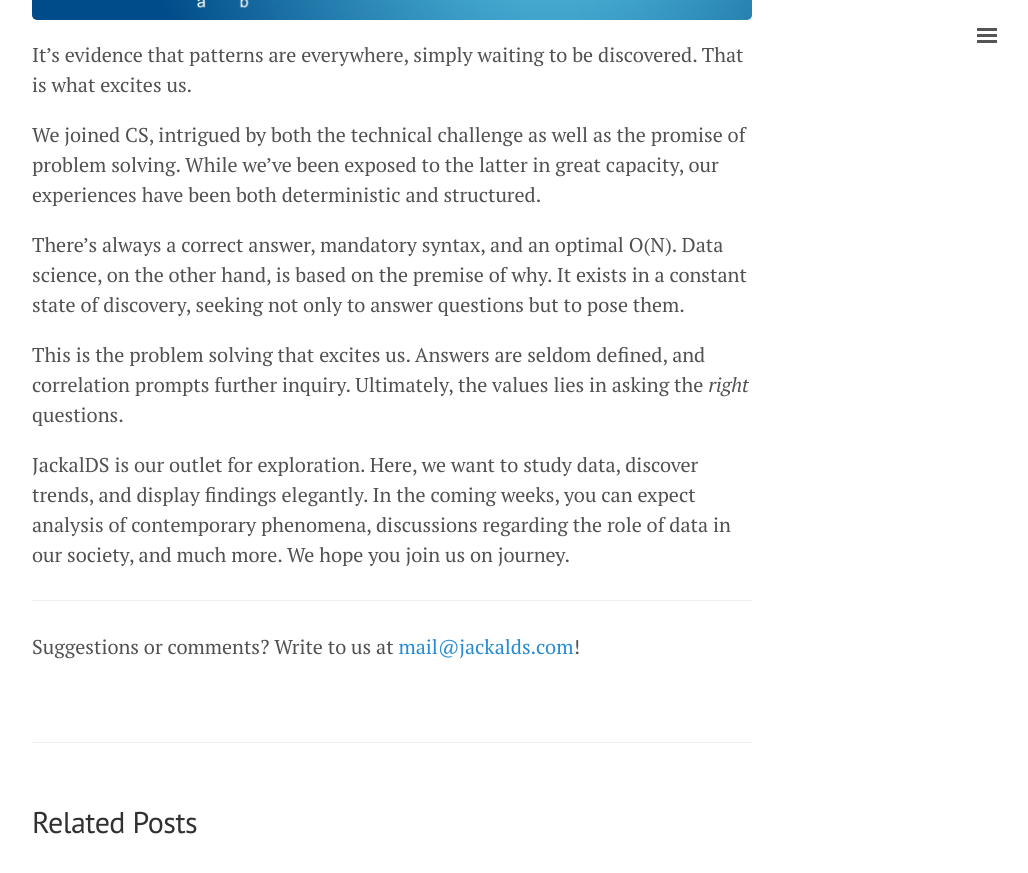
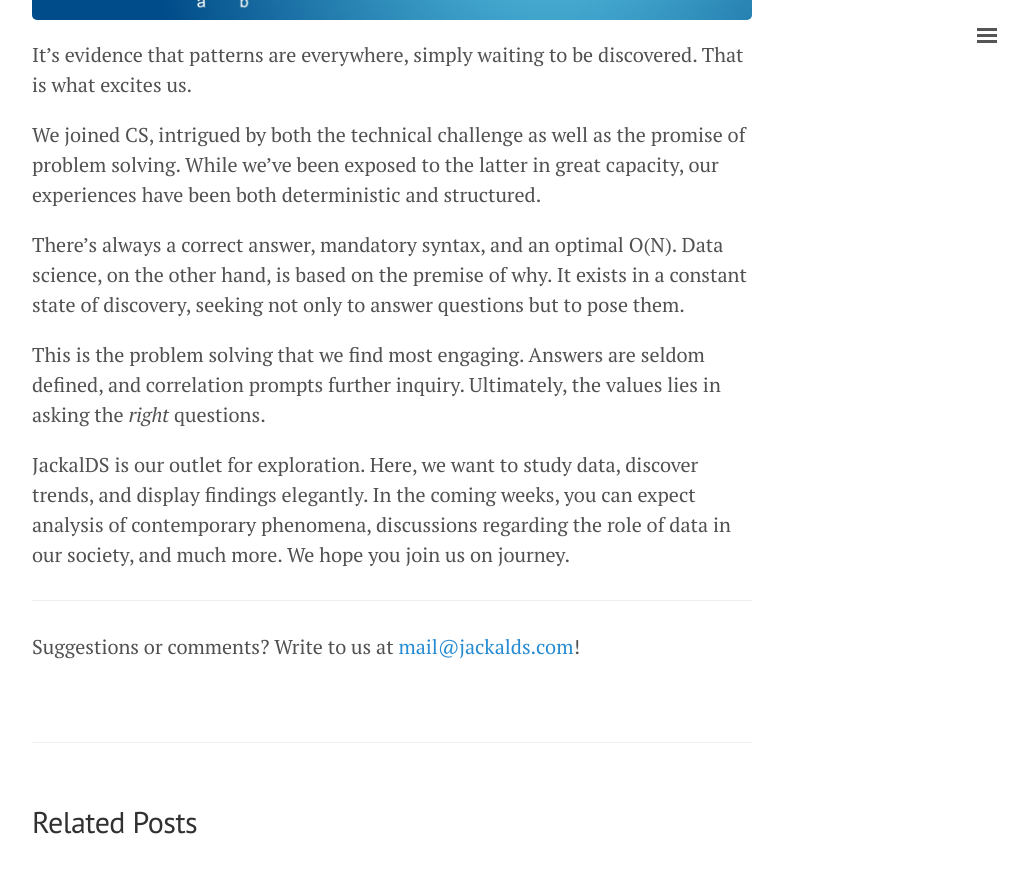
Before and after one commit to SohanChoudhury/JackalDS, a Jekyll site: the page built from _posts/2018-04-14-why-jackalds.md, in a window 1280 px wide and 900 px high, scrolled down 1611 px. Shown: the top 873 px of the window, without its empty margins (248-1276 px from the left). Built offline with Jekyll 4.4.1, drawn with Linux system fonts in a browser that asks for light colours.

Commit message:
latest post grammar fix

```diff
--- a/_posts/2018-04-14-why-jackalds.md
+++ b/_posts/2018-04-14-why-jackalds.md
@@ -21,7 +21,7 @@ We joined CS, intrigued by both the technical challenge as well as the promise o
 There’s always a correct answer, mandatory syntax, and an optimal O(N). Data science, on the other hand, is based on the premise of why. It exists in a constant state of discovery, seeking not only to answer questions but to pose them.
 
 
-This is the problem solving that excites us. Answers are seldom defined, and correlation prompts further inquiry. Ultimately, the values lies in asking the *right* questions.
+This is the problem solving that we find most engaging. Answers are seldom defined, and correlation prompts further inquiry. Ultimately, the values lies in asking the *right* questions.
 
 JackalDS is our outlet for exploration. Here, we want to study data, discover trends, and display findings elegantly.  In the coming weeks, you can expect analysis of contemporary phenomena, discussions regarding the role of data in our society, and much more. We hope you join us on journey.
 
```
